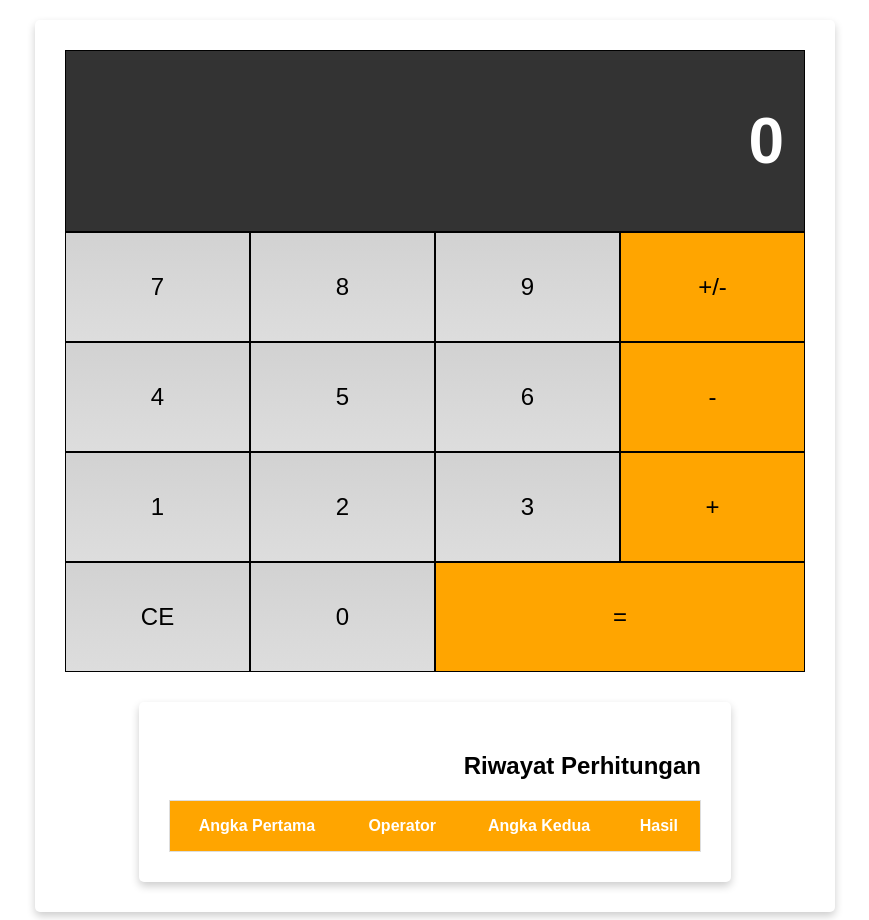
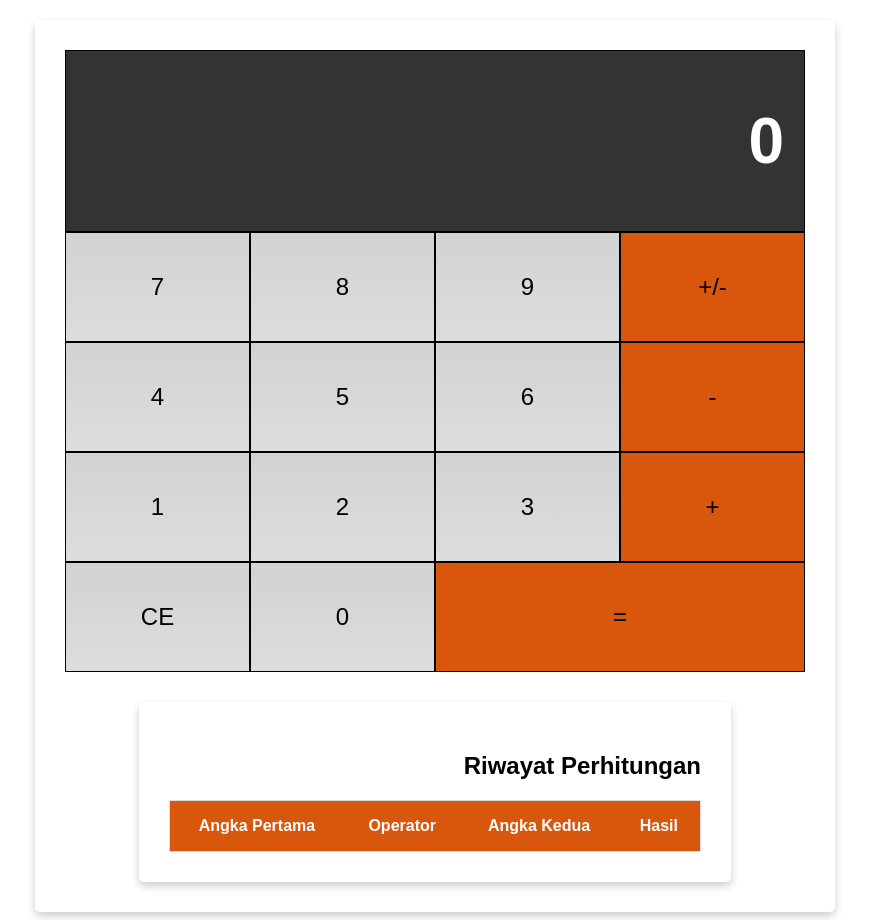
Before and after one commit to miftahurrrizki/Web-Calculator, a plain HTML site: page index.html in a window 1280 px wide. Shown: the whole page, without its empty margins (205-1074 px from the left). Drawn offline with Linux system fonts and the light colour scheme; files that its build step writes are made by us from their sources; files whose address does not match are found by name.

Commit message:
Update style.css

```diff
--- a/style.css
+++ b/style.css
@@ -50,7 +50,7 @@ body {
 .operator,
 .negative,
 .equals {
-   background: orange;
+   background: rgb(217, 87, 12);
 }
 
 .card {
@@ -86,7 +86,7 @@ td {
 }
 
 th {
-   background-color: orange;
+   background-color: rgb(217, 87, 12);
    color: white;
 }
 
```
